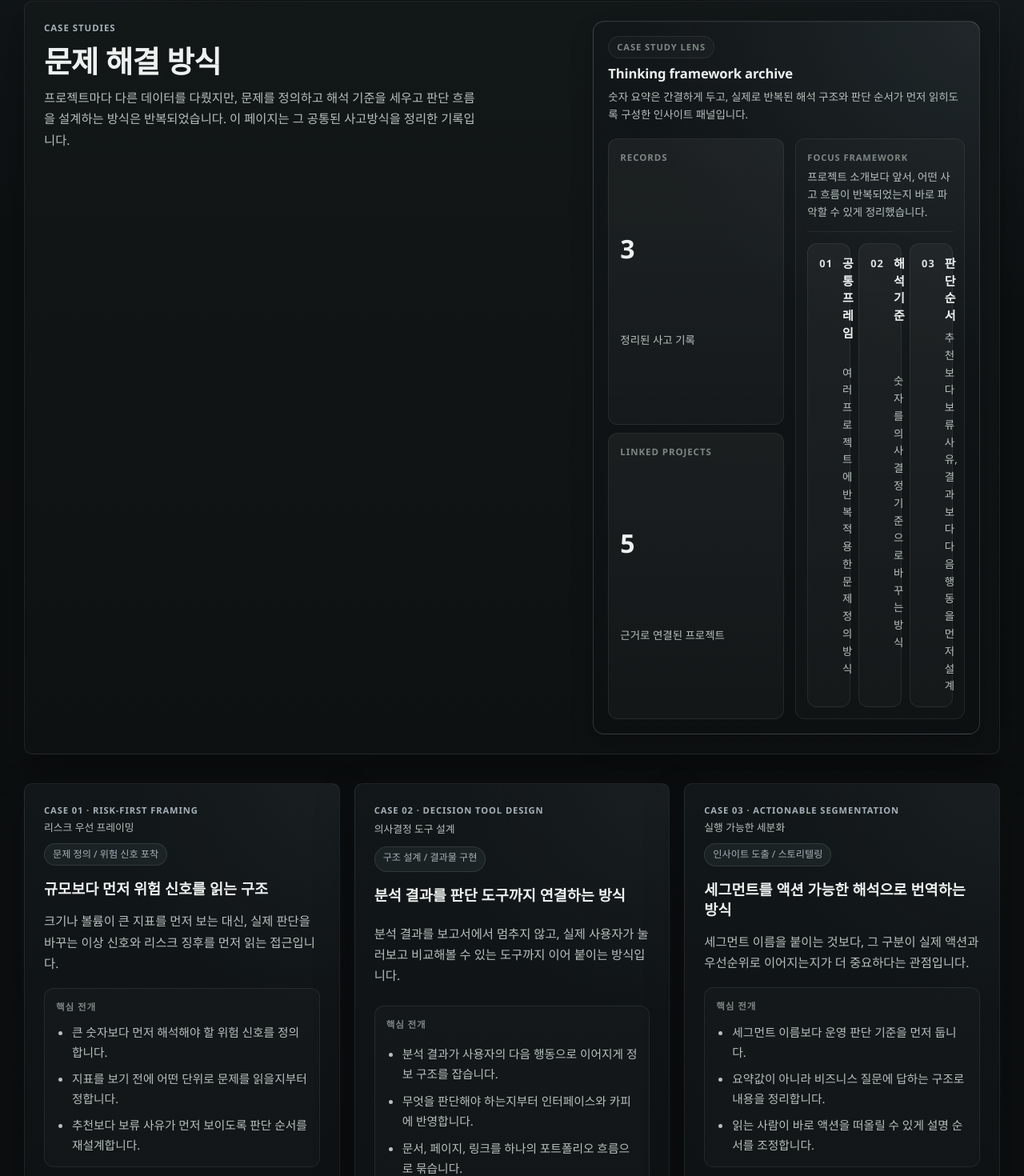
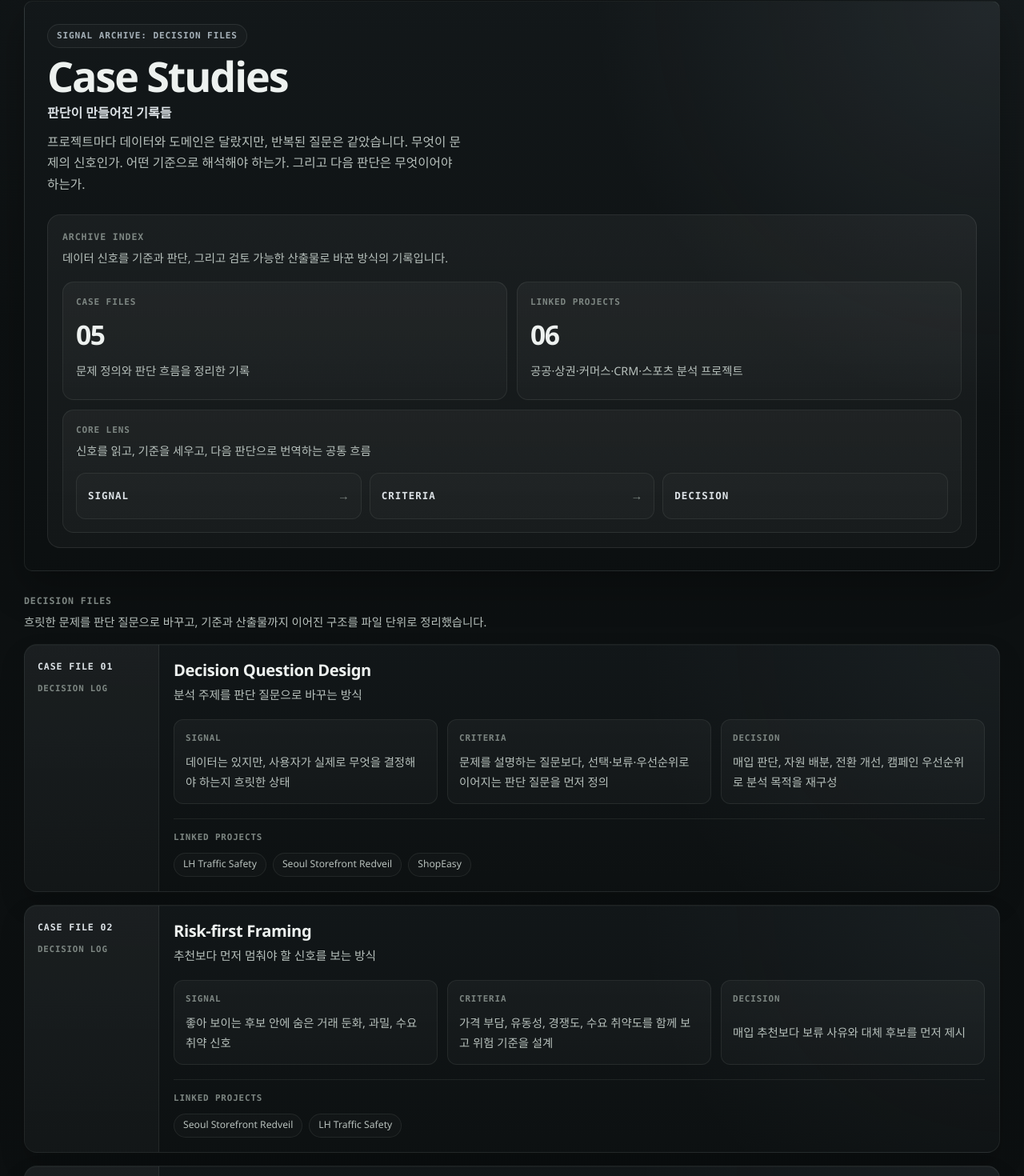
Before and after one commit to dffxonnb-cyber/signal-archive, a Next.js app: page /case-studies in a window 1280 px wide. Shown: the part 132-1602 px from the top of the page at 80% size. Built offline with nearby package versions, Linux system fonts and the light colour scheme.

Commit message:
Redesign case studies as signal archive

```diff
--- /dev/null
+++ b/app/case-studies/page.module.css
@@ -0,0 +1,360 @@
+.page {
+  gap: 28px;
+}
+
+.hero {
+  gap: 24px;
+  padding: 28px;
+  background:
+    radial-gradient(circle at top right, rgba(128, 141, 151, 0.14), transparent 36%),
+    linear-gradient(180deg, rgba(19, 24, 26, 0.98), rgba(12, 16, 17, 0.98));
+}
+
+.heroCopy,
+.archiveIndex,
+.archiveIndexHead,
+.archiveIndexGrid,
+.indexCard,
+.coreLensHead,
+.archiveSection,
+.sectionHead,
+.caseFileList,
+.caseFileCard,
+.caseFileRail,
+.caseFileBody,
+.caseFileHeader,
+.caseFileBlocks,
+.caseBlock,
+.caseFileFooter {
+  display: grid;
+}
+
+.heroCopy {
+  gap: 10px;
+  max-width: 72ch;
+}
+
+.archiveStamp,
+.panelLabel,
+.indexLabel,
+.caseFileLabel,
+.caseFileMeta,
+.caseBlockLabel,
+.coreLensStepLabel {
+  font-family: "SFMono-Regular", "Cascadia Code", Consolas, "Liberation Mono", Menlo, monospace;
+  letter-spacing: 0.08em;
+  text-transform: uppercase;
+}
+
+.archiveStamp {
+  display: inline-flex;
+  align-items: center;
+  width: fit-content;
+  min-height: 30px;
+  padding: 0 11px;
+  border: 1px solid rgba(226, 233, 229, 0.1);
+  border-radius: 999px;
+  background: rgba(255, 255, 255, 0.022);
+  color: var(--accent);
+  font-size: 0.69rem;
+  font-weight: 600;
+}
+
+.heroTitle {
+  margin: 0;
+  font-size: clamp(2.2rem, 5vw, 3.25rem);
+  line-height: 0.98;
+  letter-spacing: -0.04em;
+}
+
+.heroSubtitle {
+  margin: 0;
+  color: var(--accent-strong);
+  font-size: 1rem;
+  font-weight: 600;
+  line-height: 1.45;
+}
+
+.heroDescription,
+.panelNote,
+.indexDescription,
+.caseFileSubtitle,
+.caseBlock p {
+  margin: 0;
+  color: var(--text-secondary);
+  line-height: 1.7;
+}
+
+.heroDescription {
+  max-width: 58ch;
+  font-size: 0.98rem;
+}
+
+.archiveIndex {
+  gap: 16px;
+  padding: 18px;
+  border: 1px solid rgba(226, 233, 229, 0.09);
+  border-radius: 16px;
+  background:
+    linear-gradient(180deg, rgba(255, 255, 255, 0.028), rgba(255, 255, 255, 0.014)),
+    rgba(255, 255, 255, 0.014);
+}
+
+.archiveIndexHead,
+.sectionHead {
+  gap: 6px;
+  max-width: 64ch;
+}
+
+.panelLabel {
+  color: var(--text-muted);
+  font-size: 0.72rem;
+  font-weight: 600;
+}
+
+.panelNote,
+.indexDescription,
+.caseBlock p {
+  font-size: 0.9rem;
+}
+
+.archiveIndexGrid {
+  grid-template-columns: repeat(2, minmax(0, 1fr));
+  gap: 12px;
+}
+
+.indexCard {
+  gap: 10px;
+  min-height: 148px;
+  padding: 16px;
+  border: 1px solid rgba(226, 233, 229, 0.08);
+  border-radius: 14px;
+  background:
+    linear-gradient(180deg, rgba(255, 255, 255, 0.03), rgba(255, 255, 255, 0.012)),
+    rgba(255, 255, 255, 0.012);
+}
+
+.indexCardWide {
+  grid-column: 1 / -1;
+  gap: 14px;
+}
+
+.indexLabel {
+  color: var(--text-muted);
+  font-size: 0.69rem;
+  font-weight: 600;
+}
+
+.indexValue {
+  font-size: 2.1rem;
+  line-height: 1;
+  letter-spacing: -0.04em;
+  font-variant-numeric: tabular-nums;
+}
+
+.coreLensHead {
+  gap: 6px;
+}
+
+.coreLensFlow {
+  display: grid;
+  grid-template-columns: repeat(3, minmax(0, 1fr));
+  gap: 10px;
+}
+
+.coreLensStep {
+  display: grid;
+  grid-template-columns: minmax(0, 1fr) auto;
+  gap: 10px;
+  align-items: center;
+  min-height: 58px;
+  padding: 0 14px;
+  border: 1px solid rgba(226, 233, 229, 0.08);
+  border-radius: 12px;
+  background: rgba(255, 255, 255, 0.02);
+}
+
+.coreLensStepLabel {
+  color: var(--accent-strong);
+  font-size: 0.78rem;
+  font-weight: 600;
+}
+
+.coreLensArrow {
+  color: var(--text-muted);
+  font-size: 0.92rem;
+}
+
+.archiveSection {
+  gap: 14px;
+}
+
+.caseFileList {
+  gap: 16px;
+}
+
+.caseFileCard {
+  grid-template-columns: 168px minmax(0, 1fr);
+  gap: 0;
+  border: 1px solid rgba(226, 233, 229, 0.08);
+  border-radius: 16px;
+  overflow: hidden;
+  background:
+    radial-gradient(circle at top right, rgba(114, 128, 139, 0.08), transparent 36%),
+    linear-gradient(180deg, rgba(18, 23, 25, 0.98), rgba(13, 17, 18, 0.98));
+  box-shadow:
+    inset 0 1px 0 rgba(255, 255, 255, 0.03),
+    0 16px 32px rgba(0, 0, 0, 0.16);
+}
+
+.caseFileRail {
+  gap: 10px;
+  align-content: start;
+  padding: 18px 16px;
+  border-right: 1px solid rgba(226, 233, 229, 0.08);
+  background:
+    linear-gradient(180deg, rgba(255, 255, 255, 0.022), rgba(255, 255, 255, 0.01)),
+    rgba(255, 255, 255, 0.012);
+}
+
+.caseFileLabel {
+  color: var(--accent-strong);
+  font-size: 0.72rem;
+  font-weight: 600;
+}
+
+.caseFileMeta {
+  color: var(--text-muted);
+  font-size: 0.67rem;
+  font-weight: 600;
+}
+
+.caseFileBody {
+  gap: 18px;
+  padding: 18px;
+}
+
+.caseFileHeader {
+  gap: 6px;
+}
+
+.caseFileTitle {
+  margin: 0;
+  font-size: 1.26rem;
+  line-height: 1.3;
+  letter-spacing: -0.02em;
+}
+
+.caseFileSubtitle {
+  font-size: 0.92rem;
+}
+
+.caseFileBlocks {
+  grid-template-columns: repeat(3, minmax(0, 1fr));
+  gap: 12px;
+}
+
+.caseBlock {
+  gap: 10px;
+  min-height: 100%;
+  padding: 14px;
+  border: 1px solid rgba(226, 233, 229, 0.08);
+  border-radius: 12px;
+  background:
+    linear-gradient(180deg, rgba(255, 255, 255, 0.024), rgba(255, 255, 255, 0.012)),
+    rgba(255, 255, 255, 0.012);
+}
+
+.caseBlockLabel {
+  color: var(--text-muted);
+  font-size: 0.68rem;
+  font-weight: 600;
+}
+
+.caseFileFooter {
+  gap: 10px;
+  padding-top: 14px;
+  border-top: 1px solid rgba(226, 233, 229, 0.08);
+}
+
+.projectPills {
+  display: flex;
+  flex-wrap: wrap;
+  gap: 8px;
+}
+
+.projectPill {
+  display: inline-flex;
+  align-items: center;
+  min-height: 30px;
+  padding: 0 11px;
+  border: 1px solid rgba(226, 233, 229, 0.08);
+  border-radius: 999px;
+  background: rgba(255, 255, 255, 0.018);
+  color: var(--text-secondary);
+  font-size: 0.76rem;
+  line-height: 1;
+  transition:
+    border-color 160ms ease,
+    background 160ms ease,
+    color 160ms ease,
+    transform 160ms ease;
+}
+
+.projectPill:hover,
+.projectPill:focus-visible {
+  transform: translateY(-1px);
+  border-color: rgba(165, 176, 184, 0.24);
+  background: rgba(255, 255, 255, 0.032);
+  color: var(--accent-strong);
+}
+
+@media (max-width: 1080px) {
+  .caseFileBlocks {
+    grid-template-columns: 1fr;
+  }
+}
+
+@media (max-width: 800px) {
+  .hero {
+    padding: 22px 20px;
+  }
+
+  .archiveIndex,
+  .caseFileBody,
+  .caseFileRail {
+    padding: 16px;
+  }
+
+  .caseFileCard {
+    grid-template-columns: 1fr;
+  }
+
+  .caseFileRail {
+    border-right: 0;
+    border-bottom: 1px solid rgba(226, 233, 229, 0.08);
+  }
+
+  .heroTitle {
+    font-size: 1.95rem;
+  }
+}
+
+@media (max-width: 720px) {
+  .archiveIndexGrid,
+  .coreLensFlow {
+    grid-template-columns: 1fr;
+  }
+
+  .coreLensStep {
+    grid-template-columns: minmax(0, 1fr) auto;
+  }
+
+  .heroDescription,
+  .panelNote,
+  .indexDescription,
+  .caseFileSubtitle,
+  .caseBlock p {
+    font-size: 0.88rem;
+  }
+}
--- a/app/case-studies/page.tsx
+++ b/app/case-studies/page.tsx
@@ -1,153 +1,229 @@
 import Link from "next/link";
 
-import { caseStudies } from "@/content/case-studies";
 import { projects } from "@/content/projects";
 
-const lensSteps = [
+import styles from "./page.module.css";
+
+type DecisionFile = {
+  id: string;
+  label: string;
+  englishTitle: string;
+  koreanTitle: string;
+  signal: string;
+  criteria: string;
+  decision: string;
+  linkedProjects: string[];
+};
+
+const decisionFiles: DecisionFile[] = [
   {
-    index: "01",
-    title: "공통 프레임",
-    description: "여러 프로젝트에 반복 적용한 문제 정의 방식",
+    id: "decision-question-design",
+    label: "CASE FILE 01",
+    englishTitle: "Decision Question Design",
+    koreanTitle: "분석 주제를 판단 질문으로 바꾸는 방식",
+    signal: "데이터는 있지만, 사용자가 실제로 무엇을 결정해야 하는지 흐릿한 상태",
+    criteria: "문제를 설명하는 질문보다, 선택·보류·우선순위로 이어지는 판단 질문을 먼저 정의",
+    decision: "매입 판단, 자원 배분, 전환 개선, 캠페인 우선순위로 분석 목적을 재구성",
+    linkedProjects: [
+      "lh-traffic-safety-analysis",
+      "seoul-storefront-redveil",
+      "shopeasy",
+    ],
   },
   {
-    index: "02",
-    title: "해석 기준",
-    description: "숫자를 의사결정 기준으로 바꾸는 방식",
+    id: "risk-first-framing",
+    label: "CASE FILE 02",
+    englishTitle: "Risk-first Framing",
+    koreanTitle: "추천보다 먼저 멈춰야 할 신호를 보는 방식",
+    signal: "좋아 보이는 후보 안에 숨은 거래 둔화, 과밀, 수요 취약 신호",
+    criteria: "가격 부담, 유동성, 경쟁도, 수요 취약도를 함께 보고 위험 기준을 설계",
+    decision: "매입 추천보다 보류 사유와 대체 후보를 먼저 제시",
+    linkedProjects: ["seoul-storefront-redveil", "lh-traffic-safety-analysis"],
   },
   {
-    index: "03",
-    title: "판단 순서",
-    description: "추천보다 보류 사유, 결과보다 다음 행동을 먼저 설계",
+    id: "actionable-segmentation",
+    label: "CASE FILE 03",
+    englishTitle: "Actionable Segmentation",
+    koreanTitle: "고객군을 액션과 KPI로 번역하는 방식",
+    signal: "고객군마다 다른 반응, 이탈, 구매 완료 신호",
+    criteria: "고객 가치, 구매 빈도, 채널 반응, 재방문 가능성을 기준으로 세그먼트 해석",
+    decision: "캠페인 목표, 우선 채널, 확인 KPI, A/B 테스트 제안으로 연결",
+    linkedProjects: [
+      "uk-online-retail-segment-analysis",
+      "starbucks-promotion-analysis",
+      "shopeasy",
+    ],
   },
-] as const;
+  {
+    id: "data-structure-design",
+    label: "CASE FILE 04",
+    englishTitle: "Data Structure Design",
+    koreanTitle: "분석 가능한 테이블을 만드는 방식",
+    signal: "원천 데이터만으로는 바로 판단할 수 없는 분리된 데이터 구조",
+    criteria: "조인 기준, 이벤트 정의, 분석 단위, 지표 grain을 먼저 설계",
+    decision: "고객-오퍼 테이블, 주문-세션 지표, 재현 가능한 파이프라인으로 정리",
+    linkedProjects: [
+      "starbucks-promotion-analysis",
+      "shopeasy",
+      "uk-online-retail-segment-analysis",
+    ],
+  },
+  {
+    id: "deliverable-design",
+    label: "CASE FILE 05",
+    englishTitle: "Deliverable Design",
+    koreanTitle: "분석을 검토 가능한 산출물로 남기는 방식",
+    signal: "노트북만으로는 문제, 접근, 결과, 한계를 빠르게 검토하기 어려움",
+    criteria: "문제 정의, 접근 방식, 핵심 결과, 한계, 확인 경로를 분리",
+    decision:
+      "README, 방법론 문서, 재현성 가이드, 대시보드, 웹 화면, 실행 파이프라인으로 패키징",
+    linkedProjects: [
+      "lh-traffic-safety-analysis",
+      "seoul-storefront-redveil",
+      "nba-game-player-analysis",
+      "starbucks-promotion-analysis",
+    ],
+  },
+];
 
-const caseMethodLabels: Record<string, { label: string; subtitle: string }> = {
-  "risk-signals-before-volume": {
-    label: "Case 01 · Risk-first Framing",
-    subtitle: "리스크 우선 프레이밍",
-  },
-  "turn-analysis-into-a-decision-tool": {
-    label: "Case 02 · Decision Tool Design",
-    subtitle: "의사결정 도구 설계",
-  },
-  "segmenting-for-business-meaning": {
-    label: "Case 03 · Actionable Segmentation",
-    subtitle: "실행 가능한 세분화",
-  },
+const projectDisplayNames: Record<string, string> = {
+  "lh-traffic-safety-analysis": "LH Traffic Safety",
+  "seoul-storefront-redveil": "Seoul Storefront Redveil",
+  "shopeasy": "ShopEasy",
+  "uk-online-retail-segment-analysis": "UK Online Retail",
+  "starbucks-promotion-analysis": "Starbucks Promotion",
+  "nba-game-player-analysis": "NBA Game Player Analysis",
 };
+
+const archiveFlow = ["Signal", "Criteria", "Decision"] as const;
+
+function formatCount(value: number) {
+  return value.toString().padStart(2, "0");
+}
 
 export default function CaseStudiesPage() {
   const projectTitleMap = new Map(
     projects.map((project) => [project.slug, project.title] as const),
   );
-  const linkedProjectCount = new Set(caseStudies.flatMap((item) => item.linkedProjects)).size;
+  const linkedProjectCount = new Set(decisionFiles.flatMap((item) => item.linkedProjects)).size;
 
   return (
     <main className="page-shell">
-      <div className="site-container page-grid">
-        <section className="surface-card page-header">
-          <div className="page-header__lead case-studies-header__lead">
-            <span className="eyebrow">Case Studies</span>
-            <h1 className="page-title">문제 해결 방식</h1>
-            <p className="page-intro case-studies-header__intro">
-              프로젝트마다 다른 데이터를 다뤘지만, 문제를 정의하고 해석 기준을 세우고 판단 흐름을
-              설계하는 방식은 반복되었습니다. 이 페이지는 그 공통된 사고방식을 정리한 기록입니다.
+      <div className={`site-container page-grid ${styles.page}`}>
+        <section className={`surface-card ${styles.hero}`}>
+          <div className={styles.heroCopy}>
+            <span className={styles.archiveStamp}>Signal Archive: Decision Files</span>
+            <h1 className={styles.heroTitle}>Case Studies</h1>
+            <p className={styles.heroSubtitle}>판단이 만들어진 기록들</p>
+            <p className={styles.heroDescription}>
+              프로젝트마다 데이터와 도메인은 달랐지만, 반복된 질문은 같았습니다. 무엇이 문제의
+              신호인가. 어떤 기준으로 해석해야 하는가. 그리고 다음 판단은 무엇이어야 하는가.
             </p>
           </div>
 
-          <section aria-label="case study lens" className="case-lens">
-            <div className="case-lens__head">
-              <span className="case-lens__eyebrow">Case Study Lens</span>
-              <h2 className="case-lens__title">Thinking framework archive</h2>
-              <p className="case-lens__description">
-                숫자 요약은 간결하게 두고, 실제로 반복된 해석 구조와 판단 순서가 먼저 읽히도록 구성한
-                인사이트 패널입니다.
+          <section aria-label="archive index" className={styles.archiveIndex}>
+            <div className={styles.archiveIndexHead}>
+              <span className={styles.panelLabel}>Archive Index</span>
+              <p className={styles.panelNote}>
+                데이터 신호를 기준과 판단, 그리고 검토 가능한 산출물로 바꾼 방식의 기록입니다.
               </p>
             </div>
 
-            <div className="case-lens__grid">
-              <div className="case-lens__stats" aria-label="case study stats">
-                <article className="case-lens__stat-card">
-                  <span className="case-lens__stat-label">Records</span>
-                  <strong className="case-lens__stat-value">{caseStudies.length}</strong>
-                  <p className="case-lens__stat-note">정리된 사고 기록</p>
+            <div className={styles.archiveIndexGrid}>
+              <article className={styles.indexCard}>
+                <span className={styles.indexLabel}>Case Files</span>
+                <strong className={styles.indexValue}>{formatCount(decisionFiles.length)}</strong>
+                <p className={styles.indexDescription}>문제 정의와 판단 흐름을 정리한 기록</p>
               </article>
 
-                <article className="case-lens__stat-card">
-                  <span className="case-lens__stat-label">Linked Projects</span>
-                  <strong className="case-lens__stat-value">{linkedProjectCount}</strong>
-                  <p className="case-lens__stat-note">근거로 연결된 프로젝트</p>
+              <article className={styles.indexCard}>
+                <span className={styles.indexLabel}>Linked Projects</span>
+                <strong className={styles.indexValue}>{formatCount(linkedProjectCount)}</strong>
+                <p className={styles.indexDescription}>
+                  공공·상권·커머스·CRM·스포츠 분석 프로젝트
+                </p>
+              </article>
+
+              <article className={`${styles.indexCard} ${styles.indexCardWide}`}>
+                <div className={styles.coreLensHead}>
+                  <span className={styles.indexLabel}>Core Lens</span>
+                  <p className={styles.indexDescription}>
+                    신호를 읽고, 기준을 세우고, 다음 판단으로 번역하는 공통 흐름
+                  </p>
+                </div>
+
+                <div aria-label="signal to decision flow" className={styles.coreLensFlow}>
+                  {archiveFlow.map((step, index) => (
+                    <div className={styles.coreLensStep} key={step}>
+                      <span className={styles.coreLensStepLabel}>{step}</span>
+                      {index < archiveFlow.length - 1 ? (
+                        <span aria-hidden="true" className={styles.coreLensArrow}>
+                          →
+                        </span>
+                      ) : null}
+                    </div>
+                  ))}
+                </div>
               </article>
             </div>
+          </section>
+        </section>
 
-              <div className="case-lens__framework">
-                <div className="case-lens__framework-head">
-                  <span className="case-lens__section-label">Focus Framework</span>
-                  <p className="case-lens__framework-note">
-                    프로젝트 소개보다 앞서, 어떤 사고 흐름이 반복되었는지 바로 파악할 수 있게
+        <section className={styles.archiveSection}>
+          <div className={styles.sectionHead}>
+            <span className={styles.panelLabel}>Decision Files</span>
+            <p className={styles.panelNote}>
+              흐릿한 문제를 판단 질문으로 바꾸고, 기준과 산출물까지 이어진 구조를 파일 단위로
               정리했습니다.
             </p>
           </div>
 
-                <ol className="case-lens__flow">
-                  {lensSteps.map((step) => (
-                    <li className="case-lens__flow-step" key={step.index}>
-                      <span className="case-lens__flow-index">{step.index}</span>
-                      <div className="case-lens__flow-copy">
-                        <strong>{step.title}</strong>
-                        <p>{step.description}</p>
+          <div className={styles.caseFileList}>
+            {decisionFiles.map((file) => (
+              <article className={styles.caseFileCard} id={file.id} key={file.id}>
+                <div className={styles.caseFileRail}>
+                  <span className={styles.caseFileLabel}>{file.label}</span>
+                  <span className={styles.caseFileMeta}>Decision Log</span>
                 </div>
-                    </li>
-                  ))}
-                </ol>
-              </div>
-            </div>
-          </section>
+
+                <div className={styles.caseFileBody}>
+                  <header className={styles.caseFileHeader}>
+                    <h2 className={styles.caseFileTitle}>{file.englishTitle}</h2>
+                    <p className={styles.caseFileSubtitle}>{file.koreanTitle}</p>
+                  </header>
+
+                  <div className={styles.caseFileBlocks}>
+                    <section className={styles.caseBlock}>
+                      <span className={styles.caseBlockLabel}>Signal</span>
+                      <p>{file.signal}</p>
                     </section>
 
-        <div className="highlight-grid">
-          {caseStudies.map((caseStudy) => (
-            <article
-              className="summary-card summary-card--spacious case-study-card"
-              id={caseStudy.slug}
-              key={caseStudy.slug}
-            >
-              <div className="case-study-card__top">
-                <div className="case-study-card__method-stack">
-                  <span className="case-study-card__method">
-                    {caseMethodLabels[caseStudy.slug]?.label ?? "Case Study"}
-                  </span>
-                  {caseMethodLabels[caseStudy.slug]?.subtitle ? (
-                    <span className="case-study-card__method-sub">
-                      {caseMethodLabels[caseStudy.slug].subtitle}
-                    </span>
-                  ) : null}
+                    <section className={styles.caseBlock}>
+                      <span className={styles.caseBlockLabel}>Criteria</span>
+                      <p>{file.criteria}</p>
+                    </section>
+
+                    <section className={styles.caseBlock}>
+                      <span className={styles.caseBlockLabel}>Decision</span>
+                      <p>{file.decision}</p>
+                    </section>
                   </div>
-                <span className="tag tag--accent">{caseStudy.category}</span>
-              </div>
-              <h2>{caseStudy.title}</h2>
-              <p className="case-study-card__summary">{caseStudy.summary}</p>
-              <div className="project-card__block case-study-card__section">
-                <span className="project-card__label">핵심 전개</span>
-                <ul className="list-stack compact-list">
-                  {caseStudy.keyMoves.map((item) => (
-                    <li key={item}>{item}</li>
-                  ))}
-                </ul>
-              </div>
-              <div className="project-card__block case-study-card__section case-study-card__section--quiet">
-                <span className="project-card__label">연결 프로젝트</span>
-                <div className="tag-list case-study-card__projects">
-                  {caseStudy.linkedProjects.map((slug) => (
-                    <Link className="case-study-card__project-link" href={`/projects/${slug}`} key={slug}>
-                      {projectTitleMap.get(slug) ?? slug}
+
+                  <div className={styles.caseFileFooter}>
+                    <span className={styles.caseBlockLabel}>Linked Projects</span>
+                    <div className={styles.projectPills}>
+                      {file.linkedProjects.map((slug) => (
+                        <Link className={styles.projectPill} href={`/projects/${slug}`} key={slug}>
+                          {projectDisplayNames[slug] ?? projectTitleMap.get(slug) ?? slug}
                         </Link>
                       ))}
+                    </div>
                   </div>
                 </div>
               </article>
             ))}
           </div>
+        </section>
       </div>
     </main>
   );
```
Lines whose indentation alone changed are shown as unchanged.
